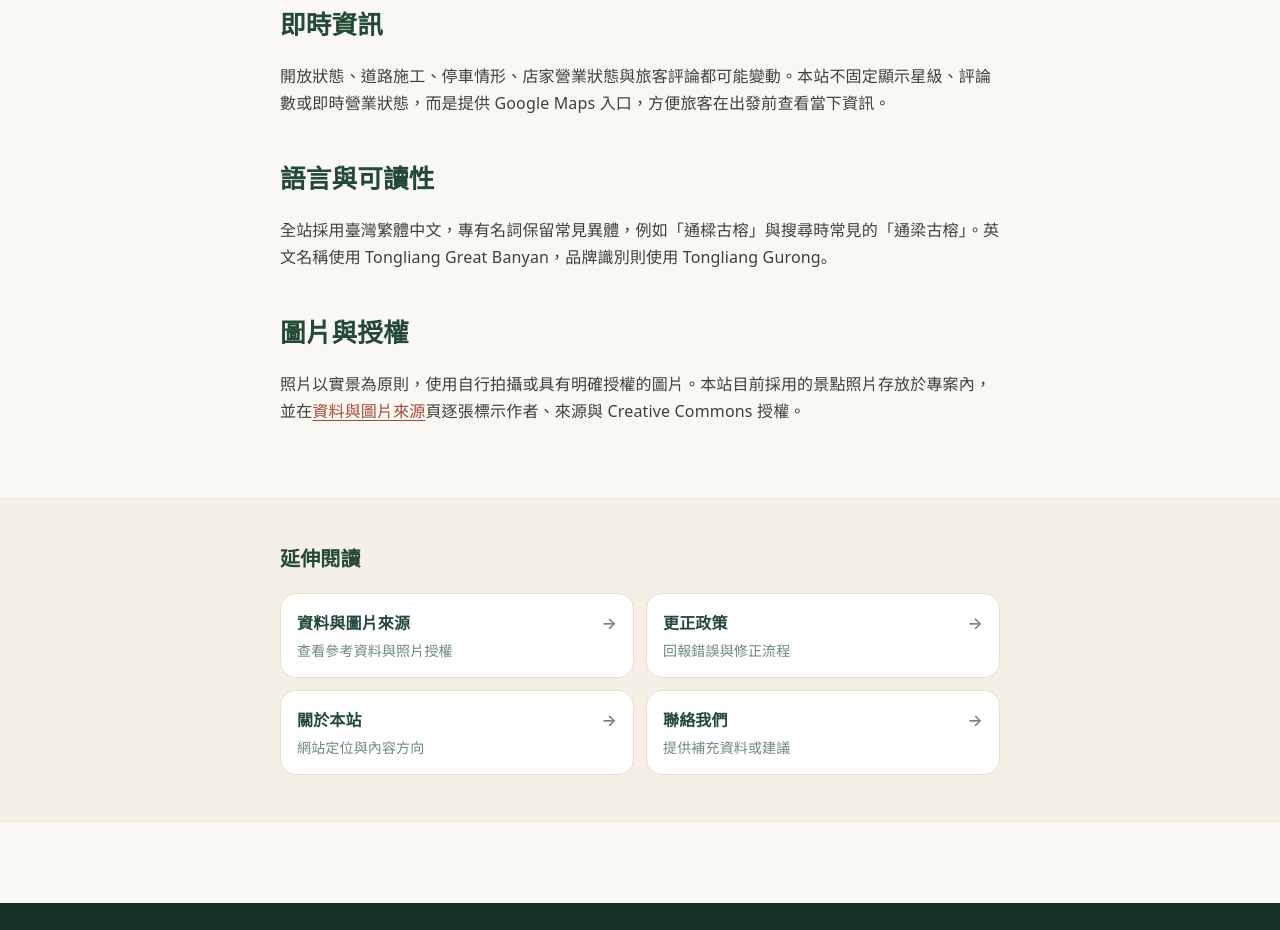
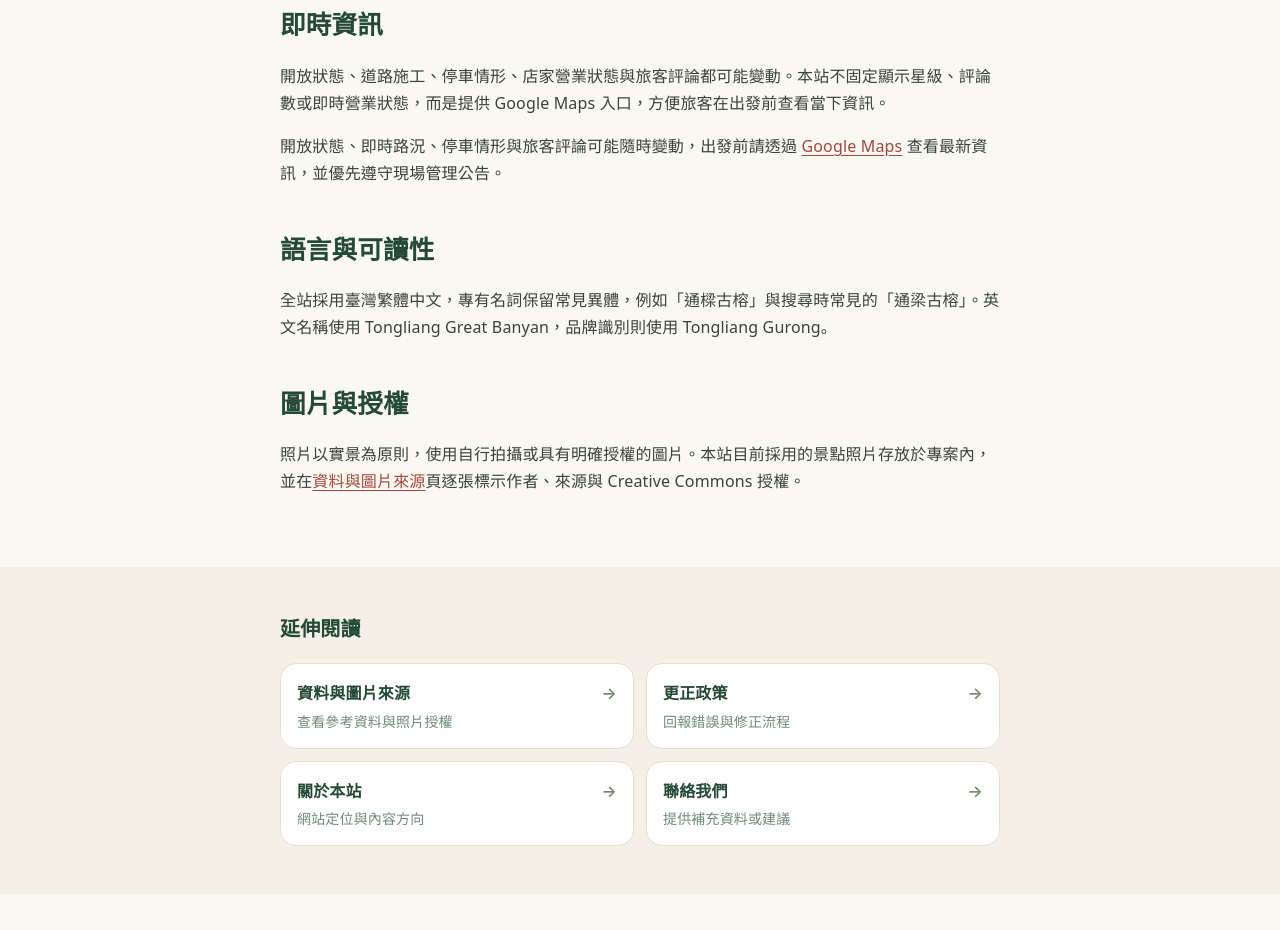
Before and after one commit to n20186005-hash/tonglianggurong, an Astro site: page /editorial-policy in a window 1280 px wide. Shown: the part 871-1801 px from the top of the page. Built offline with nearby package versions, Linux system fonts and the light colour scheme; Astro itself is replaced by a stand-in of ours.

Commit message:
Move live visitor information disclaimer to editorial policy

```diff
--- a/src/content/guides/editorial-policy.md
+++ b/src/content/guides/editorial-policy.md
@@ -30,6 +30,8 @@ related:
 
 開放狀態、道路施工、停車情形、店家營業狀態與旅客評論都可能變動。本站不固定顯示星級、評論數或即時營業狀態，而是提供 Google Maps 入口，方便旅客在出發前查看當下資訊。
 
+開放狀態、即時路況、停車情形與旅客評論可能隨時變動，出發前請透過 [Google Maps](https://www.google.com/maps/place/Tongliang+Great+Banyan/@23.6566132,119.5570153,17z/data=!3m1!4b1!4m6!3m5!1s0x346c5cb044844859:0xc0b4ebc69bfa29ad!8m2!3d23.6566132!4d119.5570153!16s%2Fg%2F1tj3htfj) 查看最新資訊，並優先遵守現場管理公告。
+
 ## 語言與可讀性
 
 全站採用臺灣繁體中文，專有名詞保留常見異體，例如「通樑古榕」與搜尋時常見的「通梁古榕」。英文名稱使用 Tongliang Great Banyan，品牌識別則使用 Tongliang Gurong。
```
